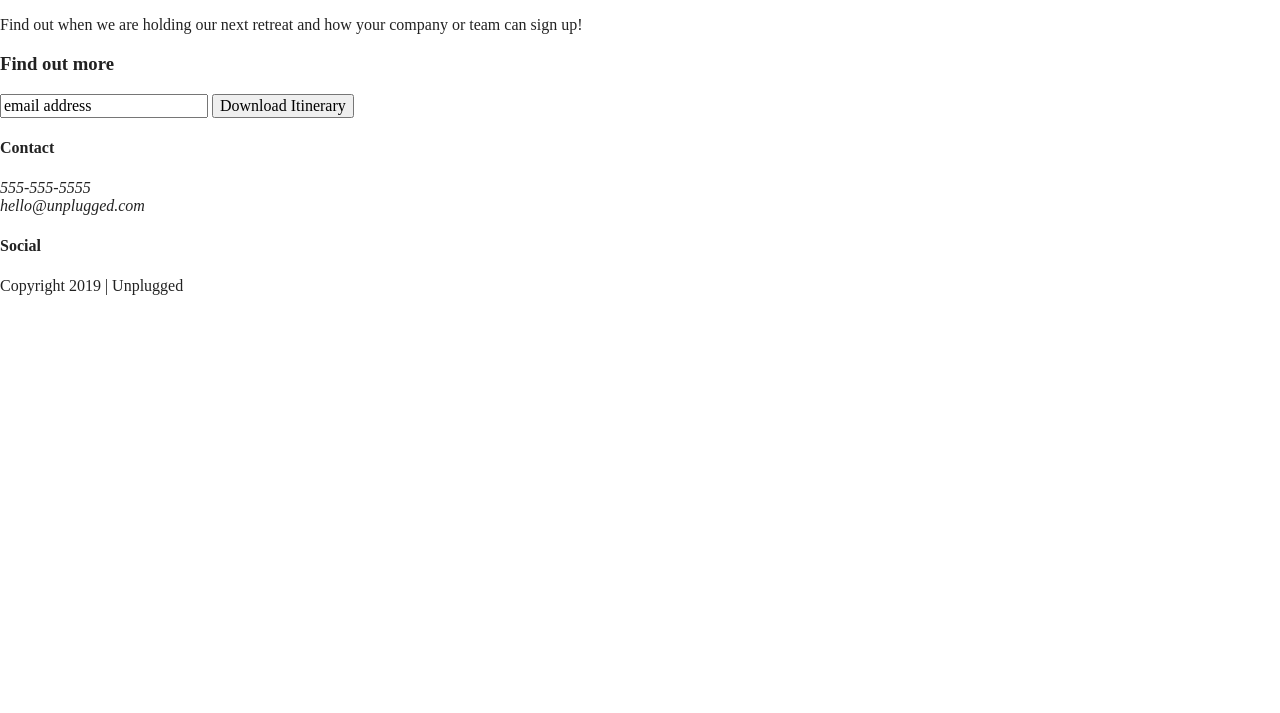
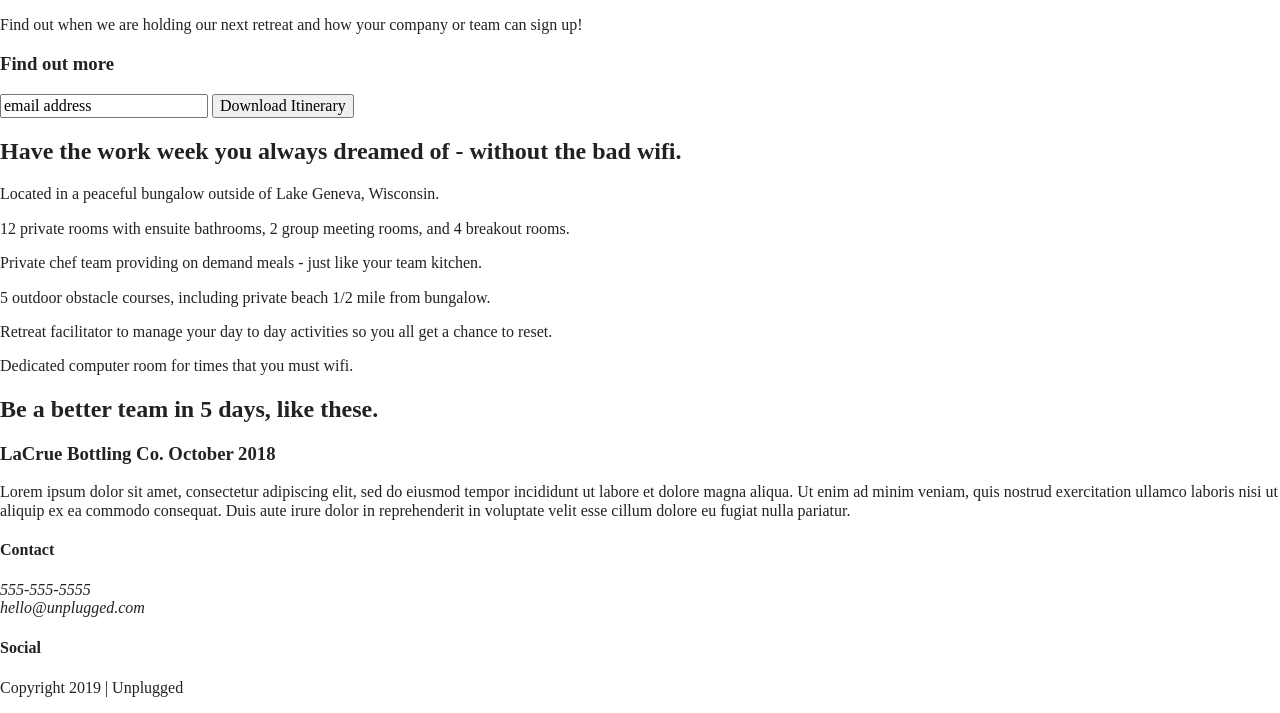
Before and after one commit to AntReyn12/unplugged-project, a website built with Parcel: page index.html in a window 1280 px wide. Shown: the part 176-889 px from the top of the page. Before the commit the page ends 800 px from the top, so only its background shows below. Built offline with nearby package versions, Linux system fonts and the light colour scheme.

Commit message:
added sections for website features

```diff
--- a/index.html
+++ b/index.html
@@ -60,6 +60,51 @@
           </div>
       </aside>
 
+      <section class="features">
+          <div class="content-wrapper">
+              <h2>Have the work week you always dreamed of - without the bad wifi.</h2>
+              <article>
+                  <p class="fontawesome-icon"></p>
+                  <p class="features-item-description">Located in a peaceful bungalow outside of Lake Geneva, Wisconsin.</p>
+              </article>
+              <article>
+                  <p class="fontawesome-icon"></p>
+                  <p class="features-item-description">12 private rooms with ensuite bathrooms, 2 group meeting rooms, and 4 breakout rooms.</p>
+              </article>
+              <article>
+                  <p class="fontawesome-icon"></p>
+                  <p class="features-item-description">Private chef team providing on demand meals - just like your team kitchen.</p>
+              </article>
+              <article>
+                  <p class="fontawesome-icon"></p>
+                  <p class="features-item-description">5 outdoor obstacle courses, including private beach 1/2 mile from bungalow.</p>
+              </article>
+              <article>
+                  <p class="fontawesome-icon"></p>
+                  <p class="features-item-description">Retreat facilitator to manage your day to day activities so you all get a chance to reset.</p>
+              </article>
+              <article>
+                  <p class="fontawesome-icon"></p>
+                  <p class="features-item-description">Dedicated computer room for times that you must wifi.</p>
+              </article>
+          </div>
+      </section>
+
+      <section class="reviews">
+          <div class="content-wrapper">
+              <h2>Be a better team in 5 days, like these.</h2>
+              <article>
+              <div>
+                <h3>LaCrue Bottling Co. October 2018</h3>
+                <p>Lorem ipsum dolor sit amet, consectetur adipiscing elit, sed do eiusmod tempor incididunt ut labore et
+                  dolore magna aliqua. Ut enim ad minim veniam, quis nostrud exercitation ullamco laboris nisi ut aliquip
+                  ex ea commodo consequat. Duis aute irure dolor in reprehenderit in voluptate velit esse cillum dolore eu
+                  fugiat nulla pariatur.</p>
+              </div>
+              </article>
+          </div>
+      </section>
+
     </main>
 
     <footer>
```
